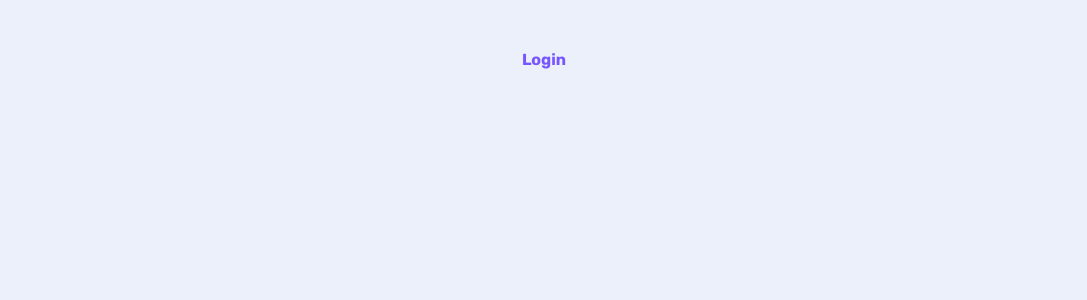
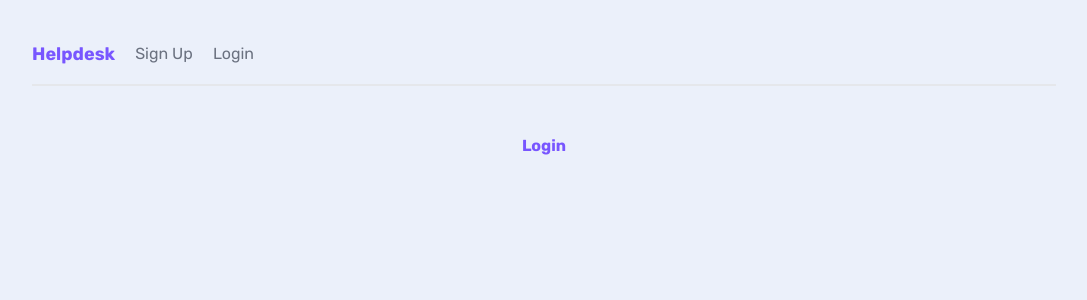
Before and after one commit to Mig-uel/helpdesk, a Next.js app: page /login in a window 1280 px wide. Shown: the top 300 px of the page, without its empty margins (96-1183 px from the left). Built offline with nearby package versions, Linux system fonts and the light colour scheme.

Commit message:
refactor: Remove unused page components and update authentication layout

```diff
--- /dev/null
+++ b/app/(auth)/layout.tsx
@@ -0,0 +1,16 @@
+import Link from 'next/link'
+
+const AuthLayout = ({ children }: { children: React.ReactNode }) => {
+  return (
+    <>
+      <nav>
+        <h1>Helpdesk</h1>
+        <Link href='/signup'>Sign Up</Link>
+        <Link href='/login'>Login</Link>
+      </nav>
+      {children}
+    </>
+  )
+}
+
+export default AuthLayout
```
